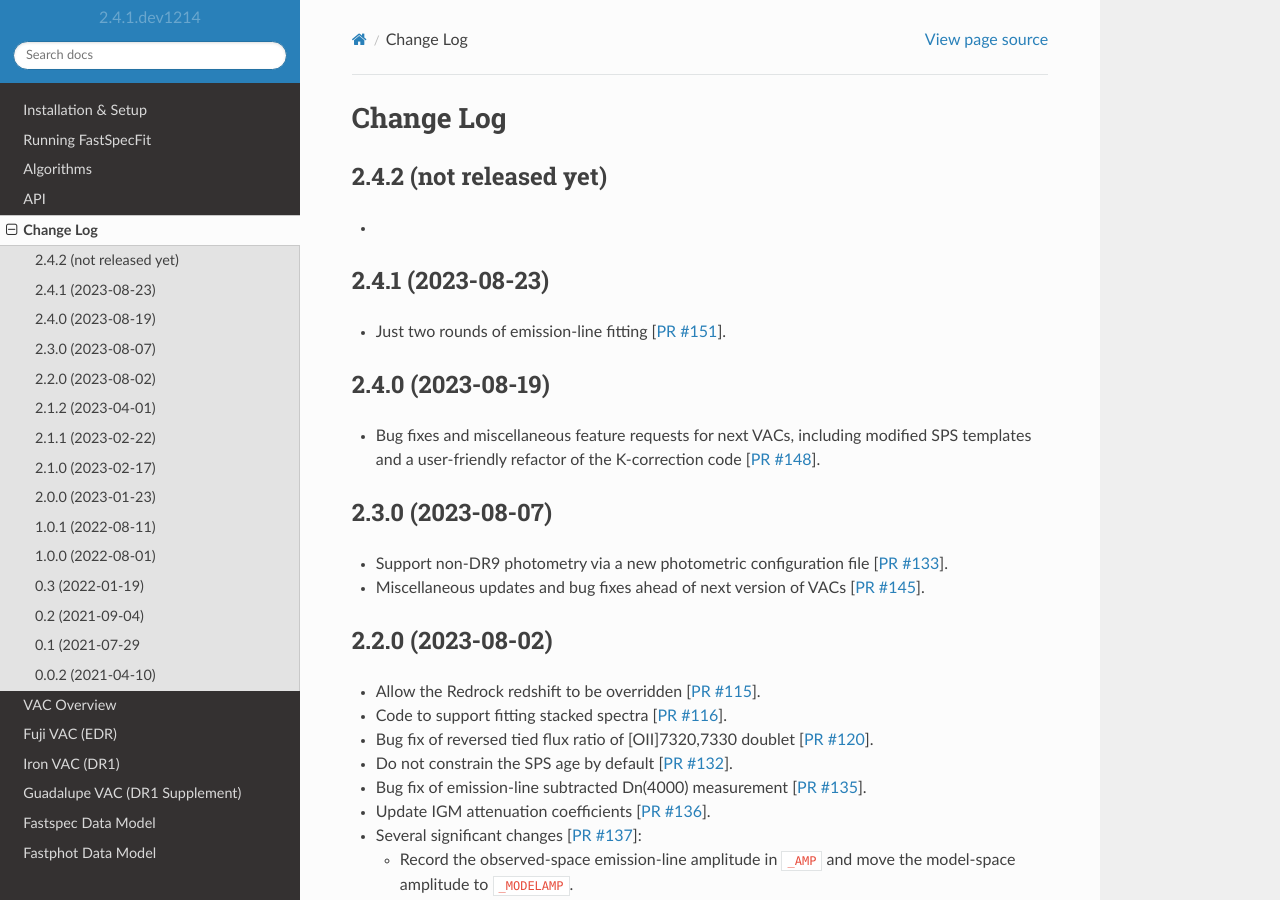
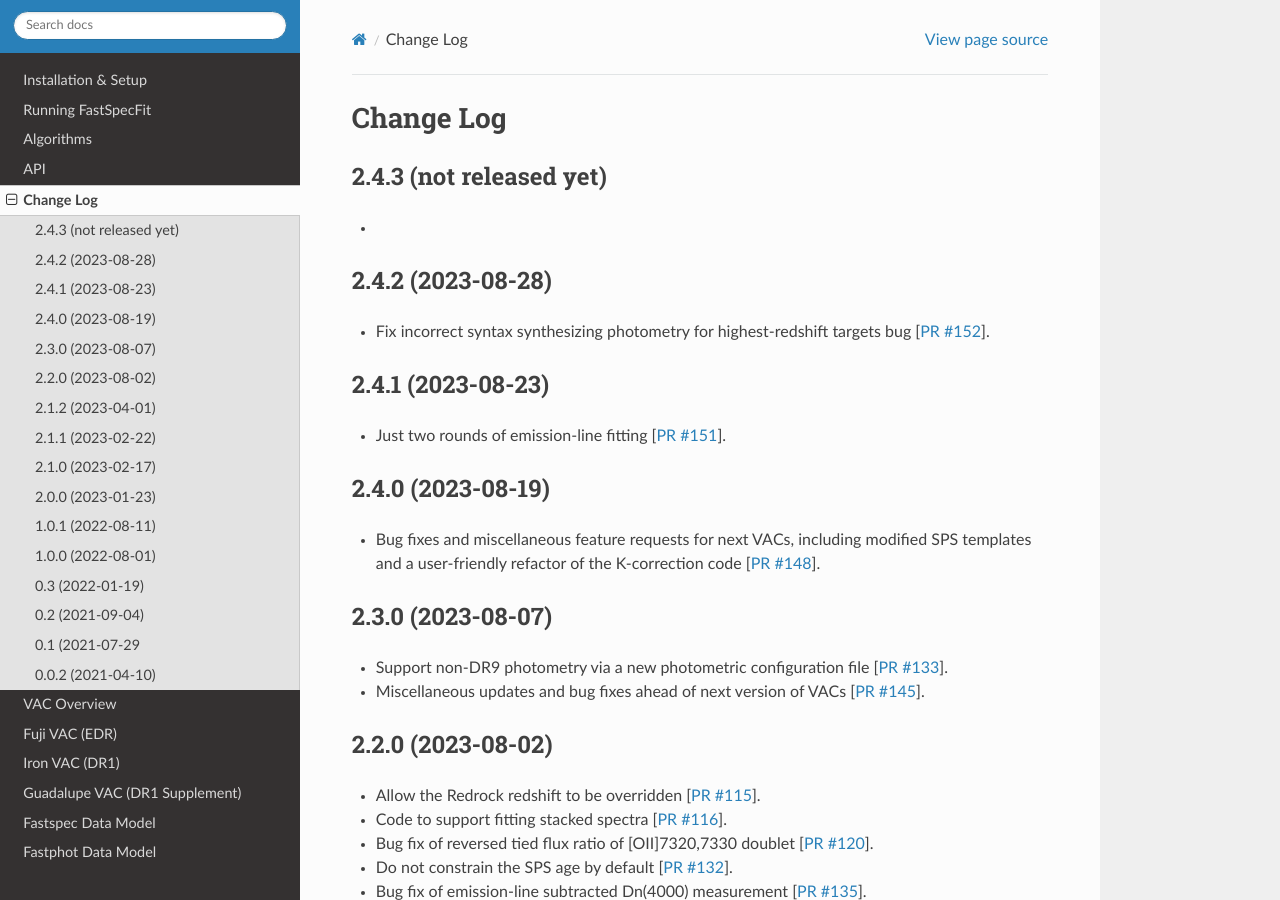
Before and after one commit to desihub/fastspecfit, a Sphinx documentation site: the page built from doc/changes.rst, in a window 1280 px wide and 900 px high. Built offline with Sphinx 7.4.7 and the Read the Docs theme 2.0.0, drawn with Linux system fonts in a browser that asks for light colours.

Commit message:
update change log [ci skip]

```diff
--- a/doc/changes.rst
+++ b/doc/changes.rst
@@ -2,10 +2,18 @@
 Change Log
 ==========
 
-2.4.2 (not released yet)
+2.4.3 (not released yet)
 ------------------------
 
 *
+
+2.4.2 (2023-08-28)
+------------------
+
+* Fix incorrect syntax synthesizing photometry for highest-redshift targets bug
+  [`PR #152`_].
+
+.. _`PR #152`: https://github.com/desihub/fastspecfit/pull/152
 
 2.4.1 (2023-08-23)
 ------------------
```
